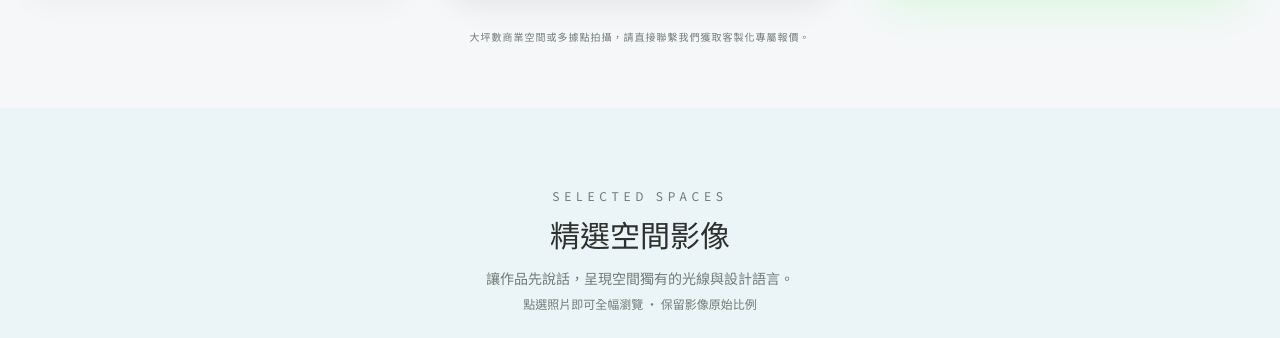
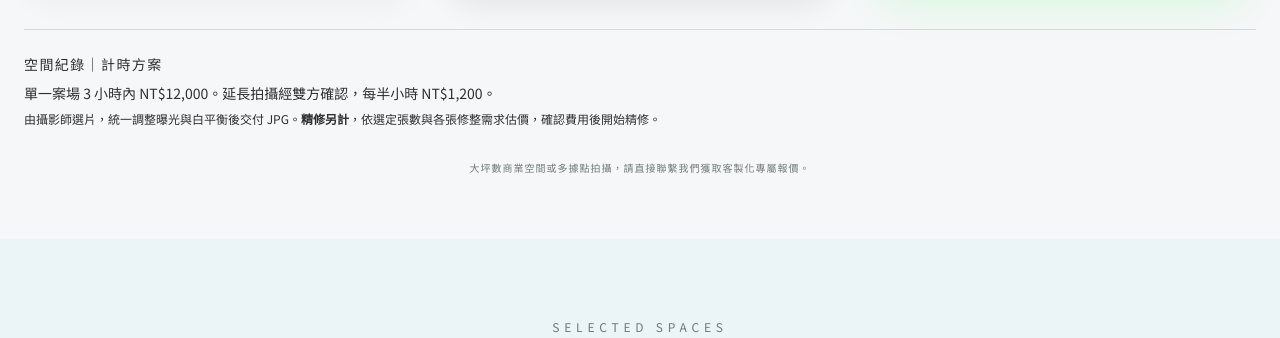
Before and after one commit to andy279265/honew-demo, a plain HTML site: page offer_space/index.html in a window 1280 px wide. Shown: the part 1828-2166 px from the top of the page. Drawn offline with nearby package versions, Linux system fonts and the light colour scheme; a script that the page names is missing; a web font is replaced by a local one.

Commit message:
Add hourly space photography terms below pricing cards

```diff
--- a/offer_space/index.html
+++ b/offer_space/index.html
@@ -247,6 +247,12 @@
                 </div>
 
             </div>
+
+            <aside id="hourly-record" aria-labelledby="hourly-record-title" class="mt-8 border-t border-brand-slate/15 pt-6 text-brand-slate">
+                <h3 id="hourly-record-title" class="text-sm font-medium tracking-widest">空間紀錄｜計時方案</h3>
+                <p class="mt-2 text-sm leading-relaxed">單一案場 3 小時內 NT$12,000。延長拍攝經雙方確認，每半小時 NT$1,200。</p>
+                <p class="mt-1 text-xs leading-relaxed">由攝影師選片，統一調整曝光與白平衡後交付 JPG。<strong class="font-semibold">精修另計</strong>，依選定張數與各張修整需求估價，確認費用後開始精修。</p>
+            </aside>
 
             <p class="text-center text-[10px] text-brand-muted mt-8 tracking-widest font-light">大坪數商業空間或多據點拍攝，請直接聯繫我們獲取客製化專屬報價。</p>
         </div>
```
